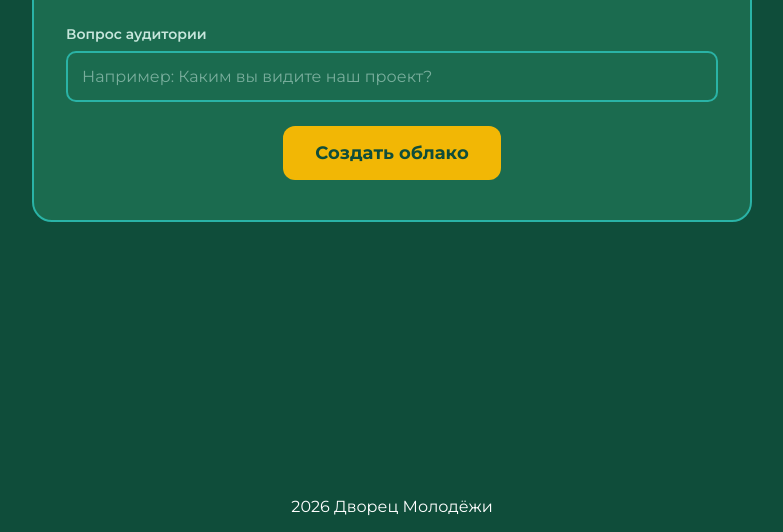
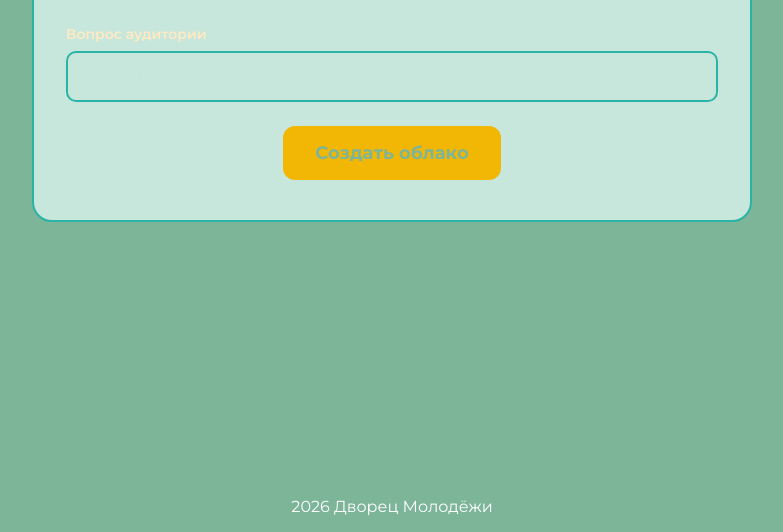
Before and after one commit to kiyooumi/malachite-childhood, a website: page public/index.html in a window 1280 px wide. Shown: the part 268-800 px from the top of the page, without its empty margins (248-1031 px from the left). Drawn offline with nearby package versions, Linux system fonts and the light colour scheme; no server answers.

Commit message:
Update style.css

```diff
--- a/public/style.css
+++ b/public/style.css
@@ -1,10 +1,10 @@
 :root {
-  --bg-main: #0F4D3A;
-  --bg-second: #1B6B4F;
+  --bg-main: #7DB598;
+  --bg-second: #C7E6DC;
   --accent-teal: #2AB3A6;
   --accent-gold: #F2B705;
   --text-white: #FFFFFF;
-  --text-soft: #C7E6DC;
+  --text-soft: #FFEAC1;
 }
 
 * {
```
